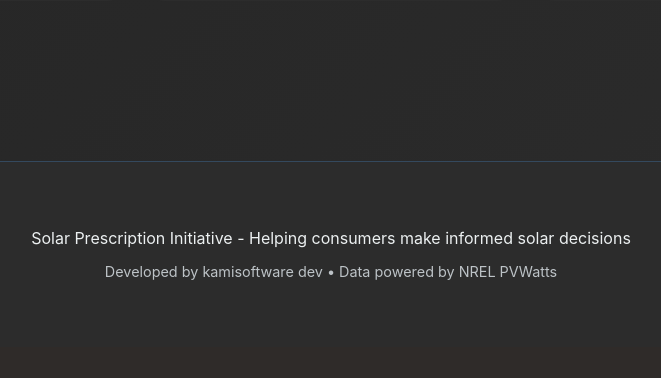
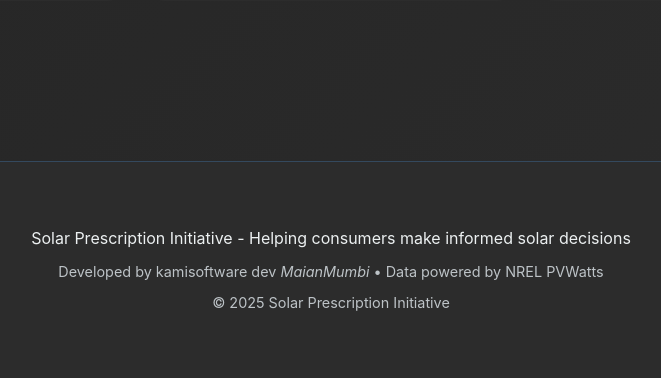
Before and after one commit to Karehmaciu/Solar-Prescription-, a Flask app: page / in a window 1280 px wide. Shown: the part 3513-3891 px from the top of the page, without its empty margins (309-970 px from the left). Before the commit the page ends 3793 px from the top, so only its background shows below. Run offline with Flask 3, Linux system fonts and the light colour scheme.

Commit message:
Update footer with MaianMumbi and copyright 2025

```diff
--- a/solar_prescription/solar_prescription/templates/index.html
+++ b/solar_prescription/solar_prescription/templates/index.html
@@ -486,8 +486,10 @@
         <p class="footer-note">
           <!-- Data powered by NREL PVWatts • Built for transparency and consumer
           protection -->
-          Developed by kamisoftware dev • Data powered by NREL PVWatts
+          Developed by kamisoftware dev <em>MaianMumbi</em> • Data powered by
+          NREL PVWatts
         </p>
+        <p class="footer-note">© 2025 Solar Prescription Initiative</p>
       </div>
     </footer>
 
```
